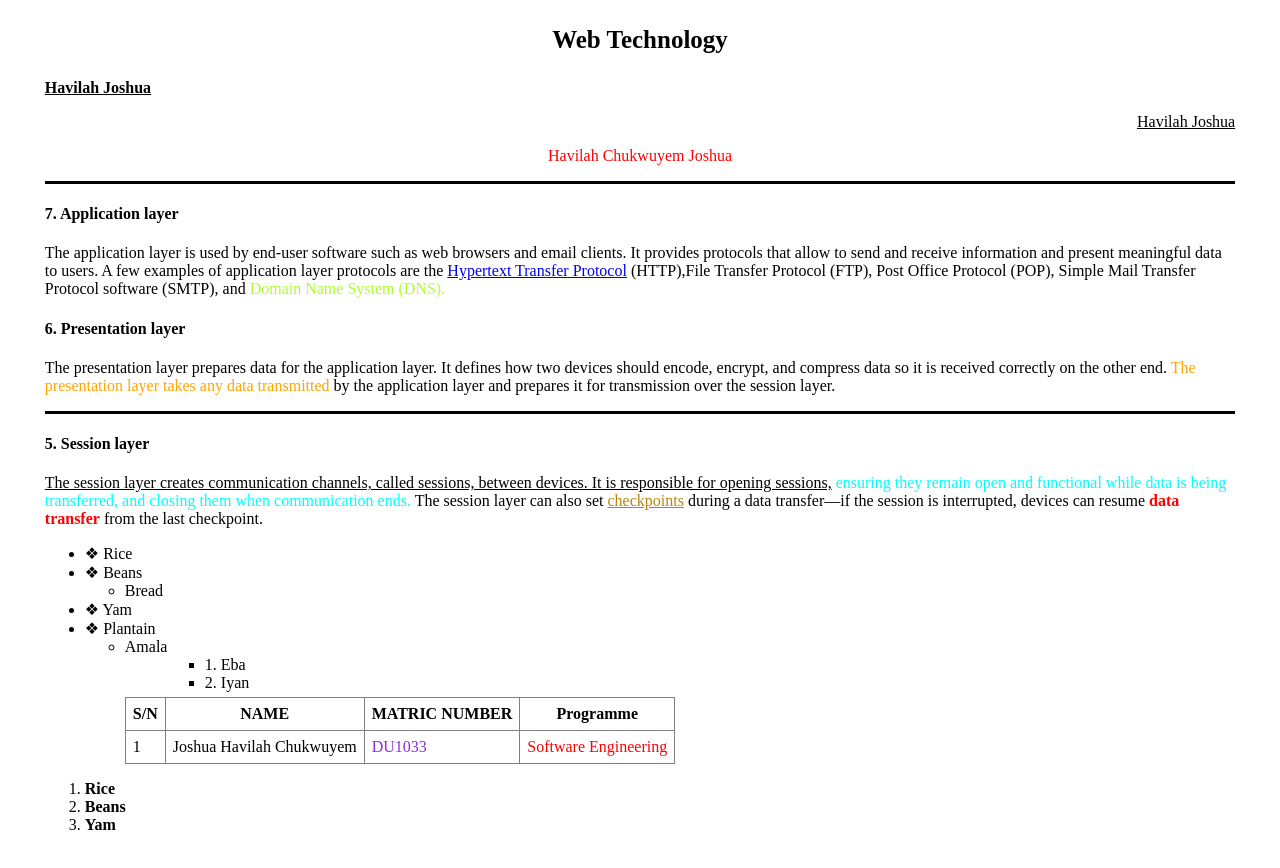
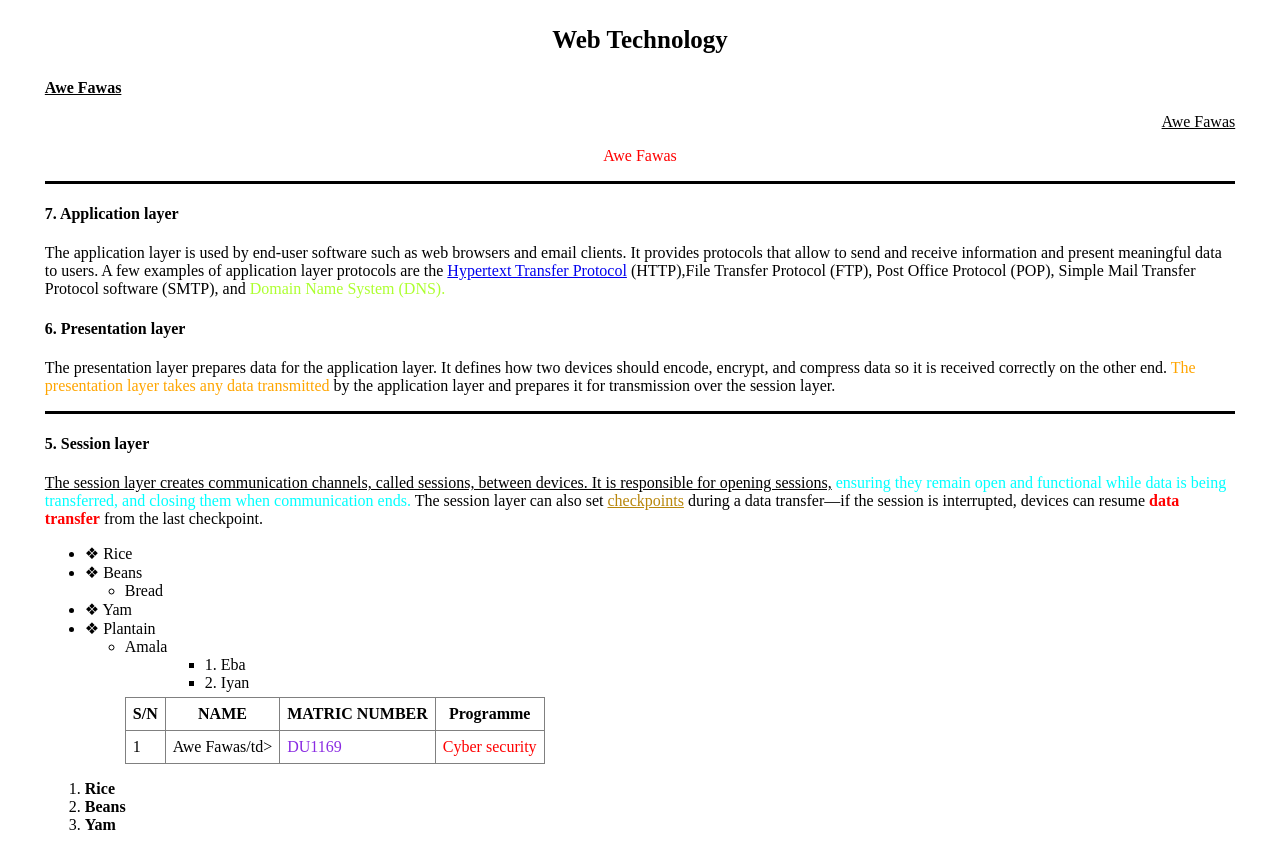
Before and after one commit to Awe-Fawas/Awe-Fawas, a plain HTML site: page Web tech.html in a window 1280 px wide. Shown: the part 128-996 px from the top of the page. Drawn offline with Linux system fonts and the light colour scheme.

Commit message:
Update Web tech.html

```diff
--- a/Web tech.html
+++ b/Web tech.html
@@ -1,7 +1,7 @@
 <!DOCTYPE html>
     <html>
         <head>
-            <title>Document</title>
+            <title>Awe Fawas</title>
 
         </head>
         <body>
@@ -63,21 +63,21 @@
             <p>
                 <u>
                     <b>
-                        Havilah Joshua
+                        Awe Fawas
                     </b>
                 </u>
             </p>
             <div class="name-container">
                 <p>
                    <u>
-                     Havilah Joshua
+                     Awe Fawas
                     </u>
                 </p>
             </div>
 
             <div class="middle-name-container">
                 <p>
-                    Havilah Chukwuyem Joshua
+                    Awe Fawas
                 </p>
             </div>
 
@@ -138,9 +138,9 @@
 
                     <tr>
                         <td>1</td>
-                        <td>Joshua Havilah Chukwuyem</td>
-                        <td style="color: blueviolet;">DU1033</td>
-                        <td style="color: red;">Software Engineering </td>
+                        <td>Awe Fawas/td>
+                        <td style="color: blueviolet;">DU1169</td>
+                        <td style="color: red;">Cyber security</td>
                     </tr>
                 </table>
             </ul>
@@ -152,4 +152,5 @@
             <li><b>Yam</b></li>
           </ol>
         </body>
+
     </html>
```
